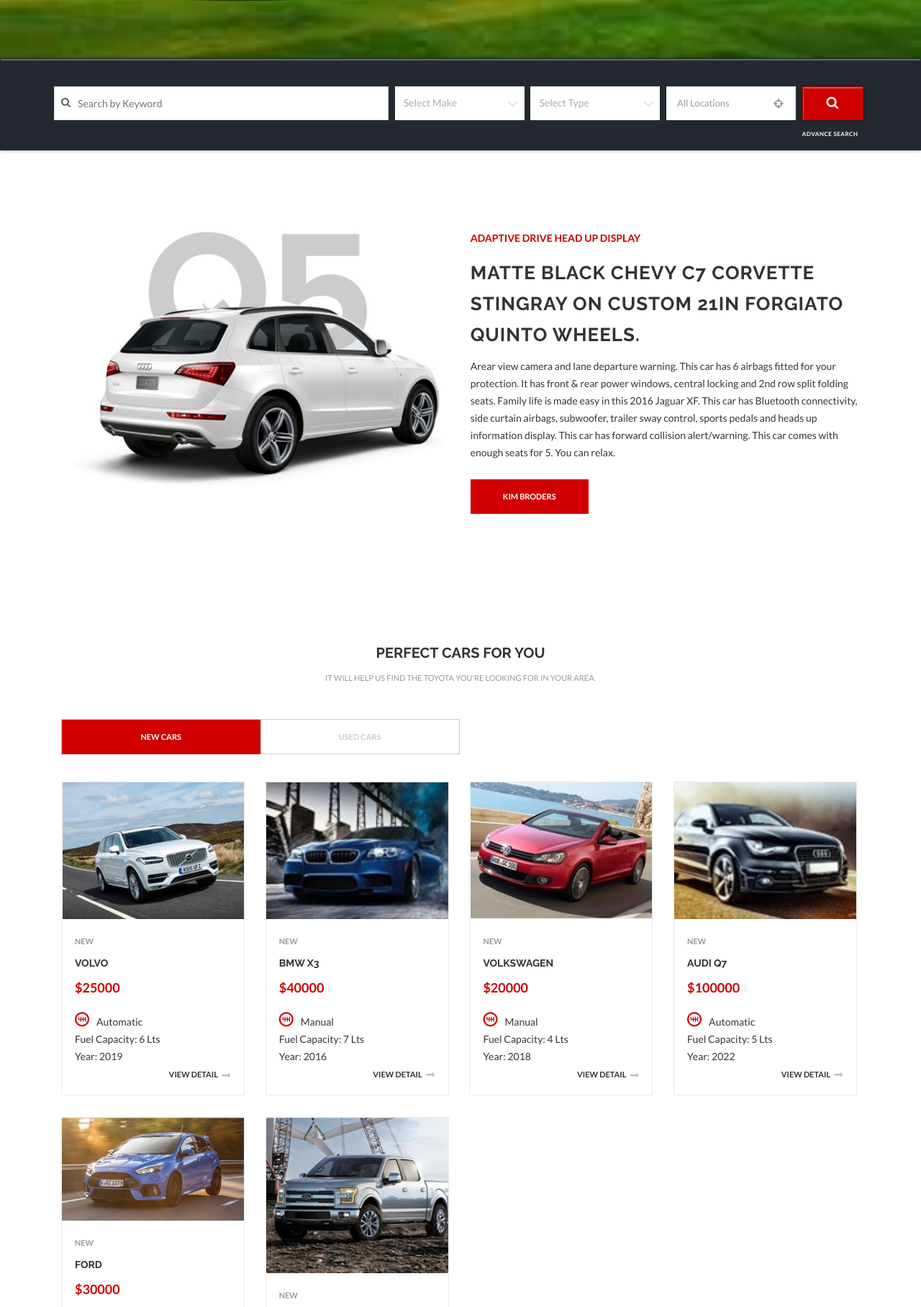
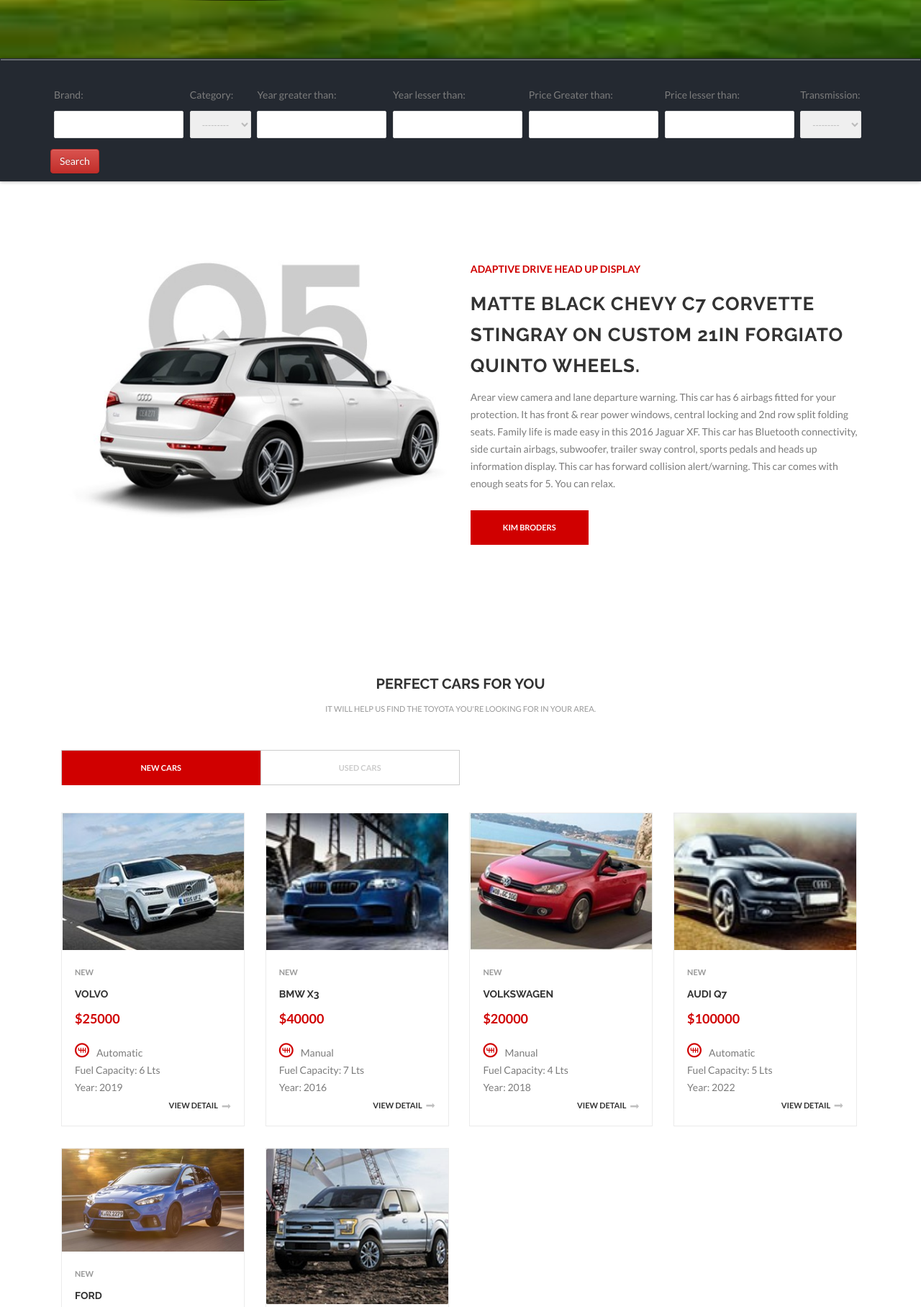
Before and after one commit to anmolkapr/autoshoppe, a Django app: page / in a window 1280 px wide. Shown: the part 624-2440 px from the top of the page at 72% size. Run offline with Django 4.2, Linux system fonts and the light colour scheme; data comes from the database, SQL or seed files in the repository; both versions use the stored data as it was after the commit; some libraries are stand-ins or nearby versions; some web fonts are replaced.

Commit message:
Added filter

```diff
--- a/CARDEALER/settings.py
+++ b/CARDEALER/settings.py
@@ -38,7 +38,8 @@
     'django.contrib.messages',
     'django.contrib.staticfiles',
     'cars',
-    'dealers'
+    'dealers',
+    'django_filters',
 ]
 
 MIDDLEWARE = [
--- a/CARDEALER/urls.py
+++ b/CARDEALER/urls.py
@@ -23,6 +23,7 @@
 urlpatterns = [
     path('admin/', admin.site.urls),
     path('',views.index,name="index"),
+    path('filter_results',views.filter_results,name="filter_results"),
 ]
 
 urlpatterns += static(settings.STATIC_URL, document_root = settings.STATIC_ROOT)
--- /dev/null
+++ b/cars/filters.py
@@ -0,0 +1,16 @@
+import django_filters
+from .models import Car
+
+
+
+class CarFilter(django_filters.FilterSet):
+
+    brand= django_filters.CharFilter(lookup_expr='icontains')
+    year_gt=django_filters.NumberFilter(field_name='year',lookup_expr='gt')
+    year_lt=django_filters.NumberFilter(field_name='year',lookup_expr='lt')
+    price_gt=django_filters.NumberFilter(field_name='price',lookup_expr='gt')
+    price_lt=django_filters.NumberFilter(field_name='price',lookup_expr='lt')
+
+    class Meta:
+        model=Car
+        fields=['category','year','transmission']
--- a/cars/models.py
+++ b/cars/models.py
@@ -8,6 +8,8 @@
 # from unicodedata import category
 from django.db import models
 import datetime
+
+from django.urls import reverse
 from dealers.models import Dealer
 
 # Create your models here.
@@ -41,3 +43,8 @@
 
     def __str__(self):
         return self.brand
+
+    def get_absolute_url(self):
+        return reverse('car_detail',kwargs = {
+            "car_id":self.id
+        })
--- a/cars/views.py
+++ b/cars/views.py
@@ -1,16 +1,34 @@
 
-from django.shortcuts import render
+from django.shortcuts import render,get_object_or_404
 from .models import Car
+from .filters import CarFilter
 # Create your views here.
 # created a function which will render the request
 def index(request):
     new_cars = Car.objects.filter(category='New')[:6]
     used_cars = Car.objects.filter(category='Used')[:6]
     latest_cars= Car.objects.all().order_by('-date')[:5]
+    all=Car.objects.all()
+    myFilter=CarFilter(request.GET,queryset=all)
+    all=myFilter.qs
 
     context={
         'new_cars':new_cars,
         'used_cars':used_cars,
-        'latest_cars':latest_cars
+        'latest_cars':latest_cars,
+        'all':all,
+        'myFilter':myFilter
     }
     return render(request,'index.html', context)
+
+def filter_results(request):
+    all=Car.objects.all()
+    myFilter=CarFilter(request.GET,queryset=all)
+    all=myFilter.qs
+
+    context = {
+        'all': all,
+        'myFilter':myFilter
+    }
+
+    return render(request,"filter_results.html",context)
--- /dev/null
+++ b/requirements.txt
@@ -0,0 +1,6 @@
+asgiref==3.5.2
+Django==4.0.5
+django-filter==22.1
+Pillow==9.1.1
+sqlparse==0.4.2
+tzdata==2022.1
--- a/static_in_project/assets/css/color.css
+++ b/static_in_project/assets/css/color.css
@@ -19,7 +19,7 @@
 font: Normal 14px/24px "Lato", sans-serif;
 letter-spacing: 0px;
 text-transform: none;
-color: #363636 !important;
+color: #7C7C7C !important;
 }
 header .logo {
 margin-top: 0px;
--- a/templates/index.html
+++ b/templates/index.html
@@ -4,7 +4,7 @@
 
 
 {% block content %}
-	<div class="main-section">
+	<div class="main-section" >
 		<!--Main Banner-->
 
 		<div class="page-section" style="background: url({% static 'assets/extra-images/full-section-img-2.jpg' %})no-repeat; background-size:cover; padding:206px 0 80px; text-shadow: 3px 4px 6px rgba(0,0,0,.37);margin-top:-30px;">
@@ -37,103 +37,38 @@
 						<div class="row">
 							<!--Element Section Start-->
 							<div class="main-search">
-								<form>
-									<div class="col-lg-5 col-md-5 col-sm-12 col-xs-12">
-										<div class="search-input"> <i class="icon-search2"></i>
-											<input type="text" placeholder="Search by Keyword" />
-										</div>
+								<form method="get" action="{% url 'filter_results' %}">
+									<div class="col-lg-2 col-md-2 col-sm-4 col-xs-4">
+										<p style="color:#7C7C7C !important" >Brand:</p>
+										{{myFilter.form.brand}}
 									</div>
-									<div class="col-lg-2 col-md-2 col-sm-3 col-xs-12">
-										<div class="select-dropdown">
-											<select class="chosen-select">
-												<option value="" selected="selected">Select Make</option>
-												<option value="Alfa Romeo">Alfa Romeo</option>
-												<option value="Alpine">Alpine</option>
-												<option value="Aston Martin">Aston Martin</option>
-												<option value="Audi">Audi</option>
-												<option value="Bently">Bently</option>
-												<option value="BMW">BMW</option>
-												<option value="Bugatti">Bugatti</option>
-												<option value="Ferrari">Ferrari</option>
-												<option value="Fiat">Fiat</option>
-												<option value="Lamborghini">Lamborghini</option>
-												<option value="Lancia">Lancia</option>
-												<option value="Land Rover">Land Rover</option>
-												<option value="Maserati">Maserati</option>
-												<option value="McLaren">McLaren</option>
-												<option value="Mercedes-Benz">Mercedes-Benz</option>
-												<option value="Mini">Mini</option>
-												<option value="Opel">Opel</option>
-												<option value="Peugeot">Peugeot</option>
-												<option value="Porsche">Porsche</option>
-												<option value="Renault">Renault</option>
-												<option value="Rolls-Royce">Rolls-Royce</option>
-												<option value="Vauxhall">Vauxhall</option>
-												<option value="Volkswagen">Volkswagen</option>
-											</select>
-										</div>
+									<div  class="col-lg-1 col-md-1 col-sm-4 col-xs-4">
+										<p style="color:#7C7C7C !important">Category:</p>
+										{{myFilter.form.category}}
 									</div>
-									<div class="col-lg-2 col-md-2 col-sm-3 col-xs-12">
-										<div class="select-dropdown">
-											<select  class="chosen-select">
-												<option selected="selected">Select Type</option>
-												<option value="Vehicles">Vehicles</option>
-												<option value="Motors">Motors</option>
-												<option value="Cars and Races">Cars and Races</option>
-											</select>
-										</div>
+									<div  class="col-lg-2 col-md-2 col-sm-4 col-xs-4">
+										<p style="color:#7C7C7C !important">Year greater than:</p>
+										{{myFilter.form.year_gt}}
 									</div>
-									<div class="col-lg-2 col-md-2 col-sm-3 col-xs-12">
-										<!--    <div class="select-location">
-                                    <input type="text" placeholder="Select Location" />
-                                    <a href="#"><i class="icon-hair-cross"></i></a>
-                                </div>-->
-										<div class="select-location">
-											<div class="select-location" id="cs-top-select-holder">
-												<div class="cs_searchbox_div">
-													<input type="text" name="cs_" class="form-control cs_search_location_field" placeholder="All Locations" autocomplete="off">
-													<input type="hidden" value="" name="location" class="search_keyword">
-													<div class="cs_location_autocomplete" style="width: 260px; left: 1042.5px; top: 751px; display: none;"></div>
-												</div>
-												<a class="location-btn pop" href="javascript:void(0);" id="popup"><i class="icon-target3"></i></a>
-												<div class="select-popup" id="popup1"> <a id="cs_close" class="cs-location-close-popup"><i class="cs-color icon-times"></i></a>
-													<p>Show With in</p>
-													<div class="slider slider-horizontal">
-														<div class="slider-track">
-															<div class="slider-track-low" style="left: 0px; width: 0%;"></div>
-															<div class="slider-selection" style="left: 0%; width: 100%;"></div>
-															<div class="slider-track-high" style="right: 0px; width: 0%;"></div>
-															<div class="slider-handle min-slider-handle round" style="left: 100%;" tabindex="0"></div>
-															<div class="slider-handle max-slider-handle round hide" style="left: 0%;" tabindex="0"></div>
-														</div>
-														<div class="tooltip tooltip-main top" style="left: 100%; margin-left: 0px;">
-															<div class="tooltip-arrow"></div>
-															<div class="tooltip-inner">500</div>
-														</div>
-														<div class="tooltip tooltip-min top" style="display: none;">
-															<div class="tooltip-arrow"></div>
-															<div class="tooltip-inner"></div>
-														</div>
-														<div class="tooltip tooltip-max top" style="display: none;">
-															<div class="tooltip-arrow"></div>
-															<div class="tooltip-inner"></div>
-														</div>
-													</div>
-													<input type="text" data-slider-value="200" data-slider-step="20" data-slider-max="500" data-slider-min="0" name="radius" id="ex6392375604" style="display: none;" data-value="500" value="500">
-													<span id="ex6CurrentSliderValLabel_job"><span id="ex6SliderVal392375604">500</span>Miles</span>
-													<p class="my-location">of <i class="cs-color icon-location-arrow"></i><a onClick="cs_get_location(this)" class="cs-color">My location</a></p>
-												</div>
-											</div>
-											<input type="text" name="cs_" class="cs-geo-location form-control txt-field geo-search-location" style="display:none;" onChange="this.form.submit()">
-											<div style="display:none;" class="cs-undo-select"> <i class="icon-times"></i> </div>
-										</div>
+									<div  class="col-lg-2 col-md-2 col-sm-4 col-xs-4">
+										<p style="color:#7C7C7C !important">Year lesser than:</p>
+										{{myFilter.form.year_lt}}
 									</div>
-									<div class="col-lg-1 col-md-1 col-sm-3 col-xs-12">
-										<div class="search-btn">
-											<input type="button" value="submit" class="cs-bgcolor">
-											<label><a href="#">ADVANCE SEARCH</a></label>
-										</div>
+									<div class="col-lg-2 col-md-2 col-sm-4 col-xs-4">
+										<p style="color:#7C7C7C !important">Price Greater than:</p>
+										{{myFilter.form.price_gt}}
 									</div>
+									<div  class="col-lg-2 col-md-2 col-sm-4 col-xs-4">
+										<p style="color:#7C7C7C !important">Price lesser than:</p>
+										{{myFilter.form.price_lt}}
+									</div>
+									<div  class="col-lg-1 col-md-1 col-sm-4 col-xs-4">
+										<p style="color:#7C7C7C !important">Transmission:</p>
+										{{myFilter.form.transmission}}
+									</div>
+
+									<button type="submit" class="btn btn-danger" style="margin-bottom:10px !important;margin-top:10px !important">Search</button>
+									<br>
 								</form>
 							</div>
 							<!--Element Section End-->
```
Also changed, not shown: templates/filter_results.html (added, +66 -0 lines), CARDEALER/__init__.py (added), db.sqlite3, media/images/blog-related-post-1.jpg (added), 1 other file.
